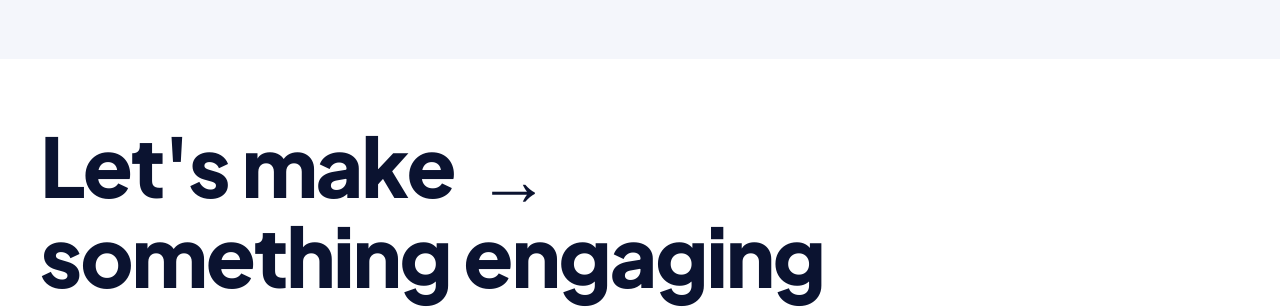
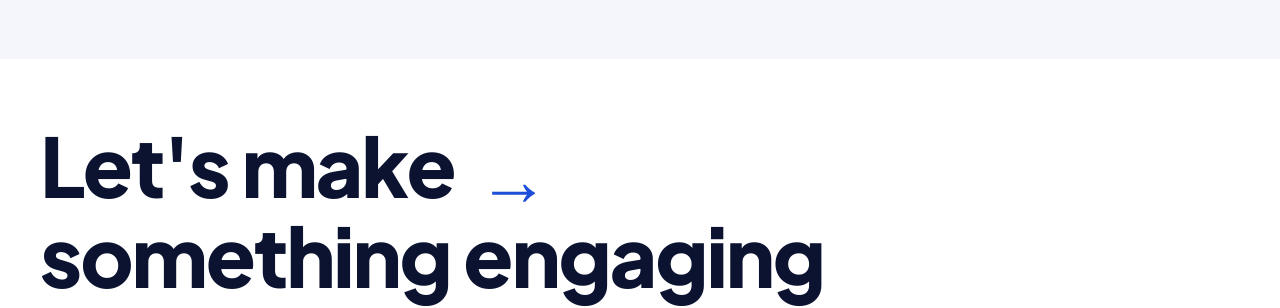
Before and after one commit to alishanea/arkanet-demo-, a Next.js app: page / in a window 1280 px wide. Shown: the part 6860-7168 px from the top of the page. Built offline with nearby package versions, Linux system fonts and the light colour scheme.

Commit message:
Restore blue hover color transition on closing headline and ensure duplicate arrow line is removed

```diff
--- a/src/components/about/AboutCTA.tsx
+++ b/src/components/about/AboutCTA.tsx
@@ -11,10 +11,10 @@ export function AboutCTA({ onOpenBooking }: AboutCTAProps) {
     <section className="relative z-20 bg-white text-[#0b1330] py-8 sm:py-12 lg:py-16 px-6 sm:px-8 lg:px-[40px] text-left select-none">
       <div className="space-y-4 sm:space-y-8">
         <div className="group cursor-pointer inline-block" onClick={onOpenBooking}>
-          <h2 className="hero-h1 text-[#0b1330] group-hover:text-black transition-colors duration-500">
+          <h2 className="hero-h1 text-[#0b1330] group-hover:text-[#1d4ed8] transition-colors duration-500">
             <span>Let&apos;s make</span>
             {" "}
-            <span className="inline-block text-[#0b1330] mx-1 sm:mx-2.5 font-normal align-middle text-[0.88em] group-hover:translate-x-3 transition-transform duration-500 ease-out">
+            <span className="inline-block text-[#1d4ed8] mx-1 sm:mx-2.5 font-normal align-middle text-[0.88em] group-hover:translate-x-3 transition-transform duration-500 ease-out">
               →
             </span>
             <br />
```
